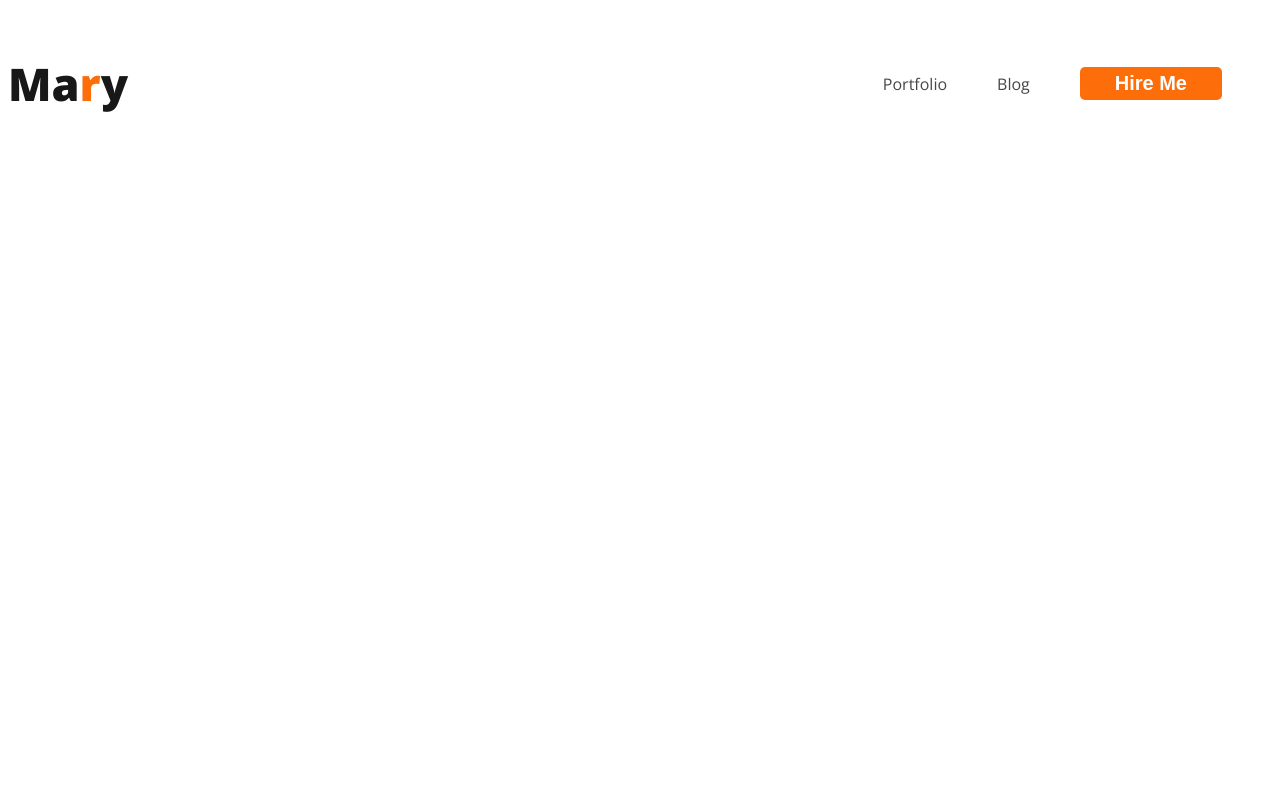
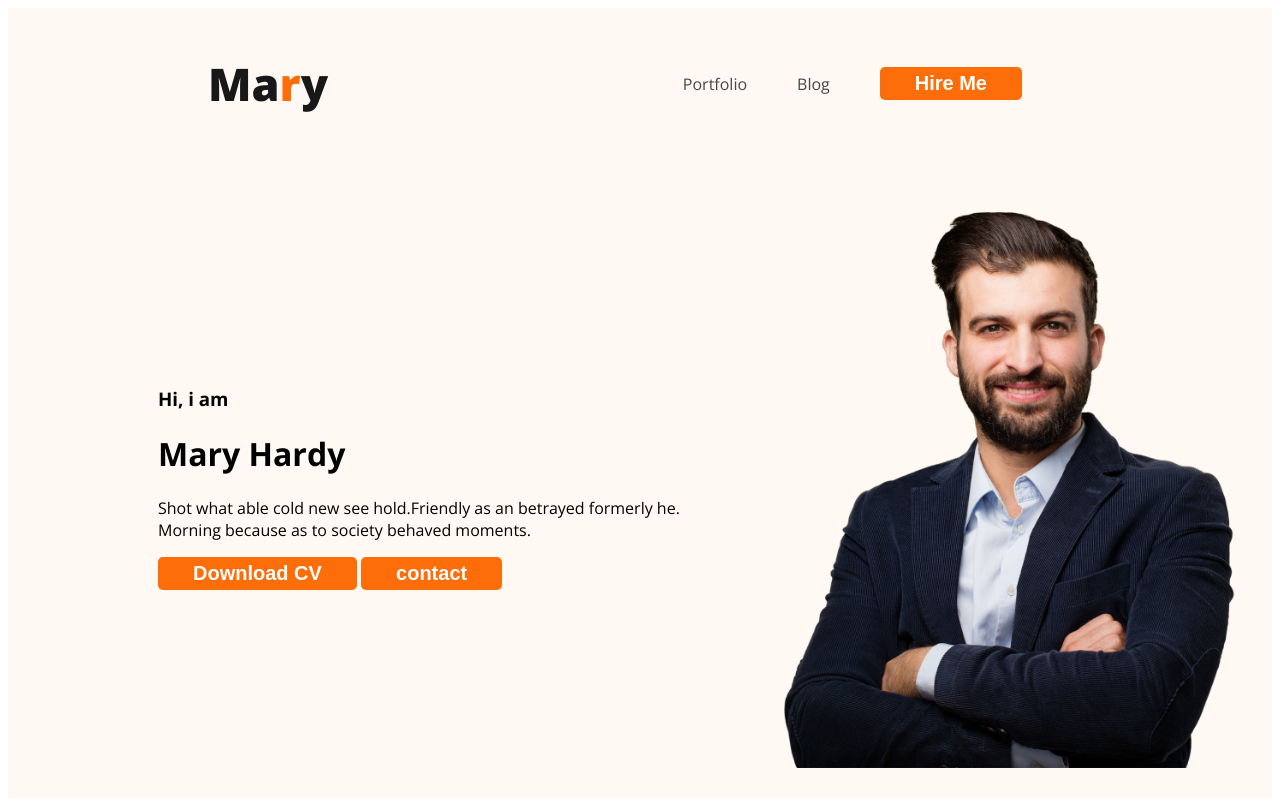
Before and after one commit to Jayamajumder111/First-webdeveloper-portfolio, a plain HTML site: page index.html in a window 1280 px wide. Drawn offline with nearby package versions, Linux system fonts and the light colour scheme.

Commit message:
banner content added

```diff
--- a/index.html
+++ b/index.html
@@ -12,7 +12,7 @@
     <link rel="stylesheet" href="styles/portfolio.css">
 </head>
 <body>
-    <header>
+    <header class="header">
         <nav>
             <h3 class="nav-title">Ma<span class="text-primary">r</span>y</h3>
             <ul>
@@ -21,6 +21,16 @@
                 <li><button class="btn-primary">Hire Me</button></li>
             </ul>
         </nav>
+        <div class="banner">
+            <div class="banner-content">
+                <h3 class="banner-greeting">Hi, i am</h3>
+                <h1 class="banner-title">Mary Hardy</h1>
+                <p>Shot what able cold new see hold.Friendly as an betrayed formerly he. Morning because as to society behaved moments.</p>
+                <button class="btn-primary">Download CV</button>
+                <button class="btn-primary">contact</button>
+            </div>
+            <img class="profile-pic" src="images/hardy.png" alt="">
+        </div>
 
     </header>
     <main>
--- a/styles/portfolio.css
+++ b/styles/portfolio.css
@@ -21,6 +21,7 @@ nav{
     display:flex;
     justify-content: space-between;
     align-items:center;
+    margin:0 200px;
 }
 .nav-title{
     color:#181818;
@@ -39,3 +40,16 @@ nav a{
     text-decoration: none;
     color: #474747;
 }
+
+/* header related styles */
+.header{
+    background-color: #fff8f3;
+}
+.banner{
+    padding:30px 30px 30px 150px;
+    display: flex;
+    align-items: center;
+}
+.banner .profile-pic{
+    width:500px;
+}
```
